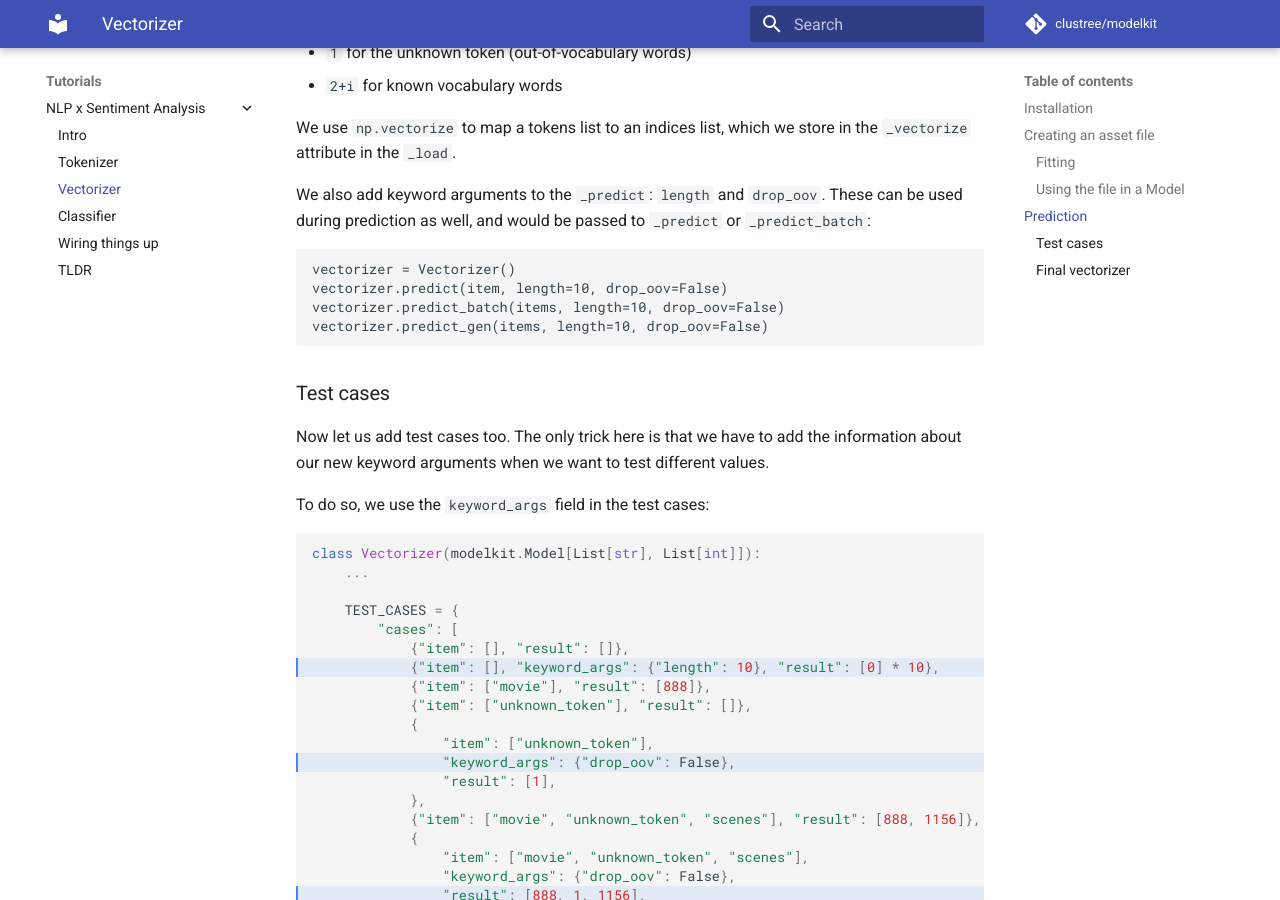
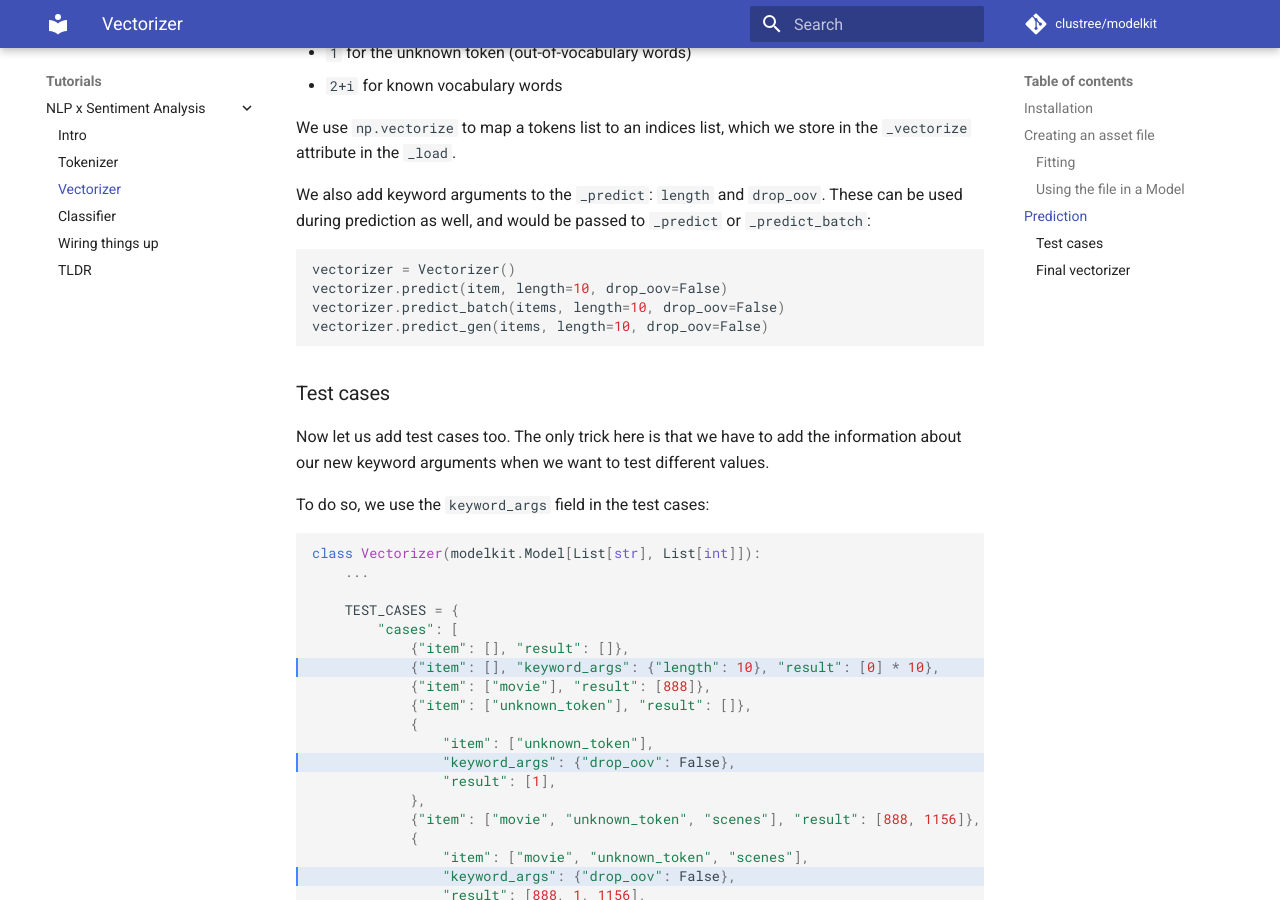
Before and after one commit to Cornerstone-OnDemand/modelkit, an MkDocs documentation site: the page built from docs/examples/nlp_sentiment/vectorizer.md, in a window 1280 px wide and 900 px high, scrolled down 4184 px. Built offline with MkDocs 1.6.1 and Material for MkDocs 9.7.7, drawn with Linux system fonts in a browser that asks for light colours; comment, search, counter and statistics services are not loaded.

Commit message:
docs: vectorizer fix lines in code blocks

````diff
--- a/docs/examples/nlp_sentiment/vectorizer.md
+++ b/docs/examples/nlp_sentiment/vectorizer.md
@@ -184,7 +184,8 @@ We use `np.vectorize` to map a tokens list to an indices list, which we store in
 
 
 We also add keyword arguments to the `_predict`:  `length` and `drop_oov`. These can be used during prediction as well, and would be passed to `_predict` or `_predict_batch`:
-```
+
+```python
 vectorizer = Vectorizer()
 vectorizer.predict(item, length=10, drop_oov=False)
 vectorizer.predict_batch(items, length=10, drop_oov=False)
@@ -198,7 +199,7 @@ Now let us add test cases too. The only trick here is that we have to add the in
 
 To do so, we use the `keyword_args` field in the test cases:
 
-```python hl_lines="7 12 19 24 29"
+```python hl_lines="7 12 18 23 28"
 class Vectorizer(modelkit.Model[List[str], List[int]]):
     ...
 
````
